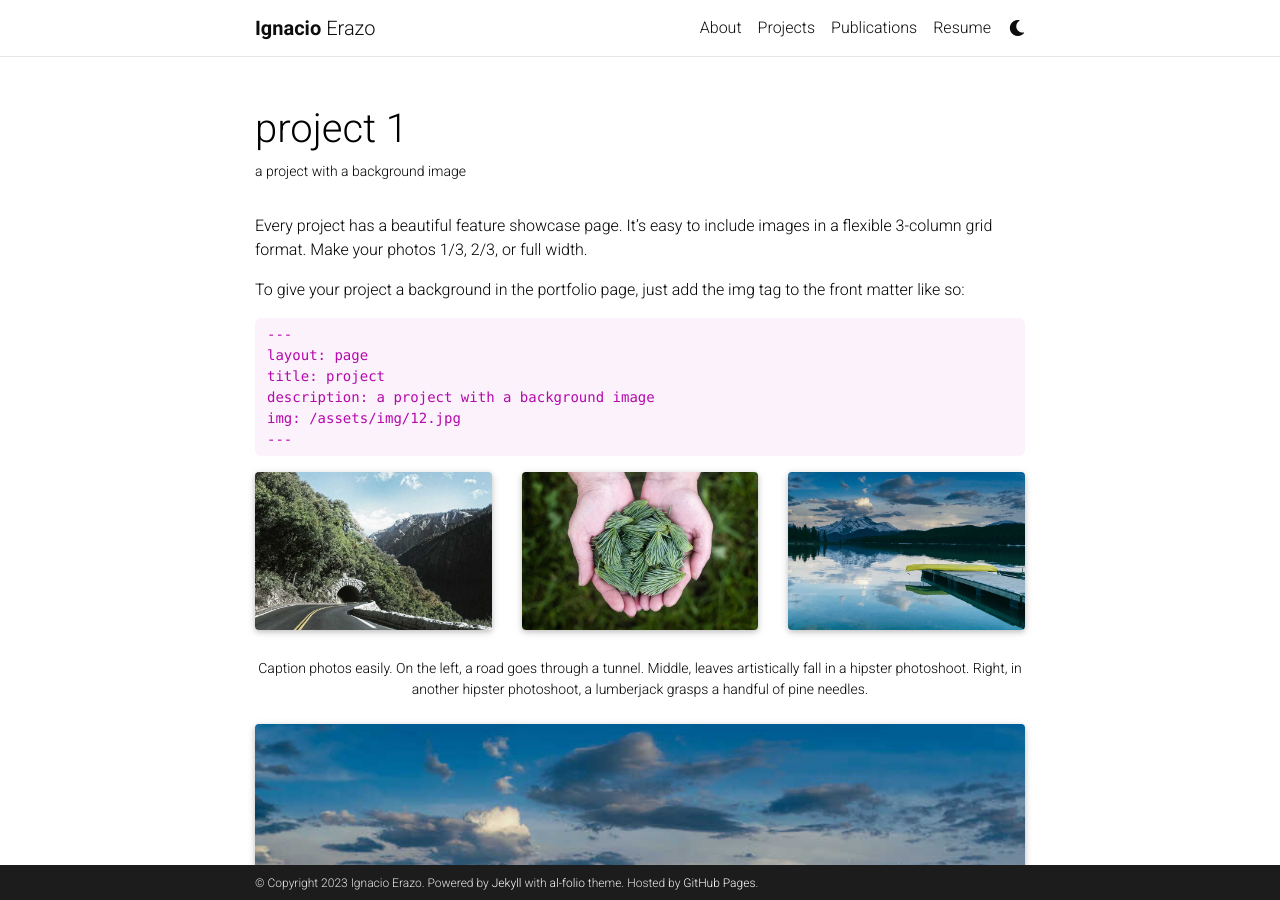
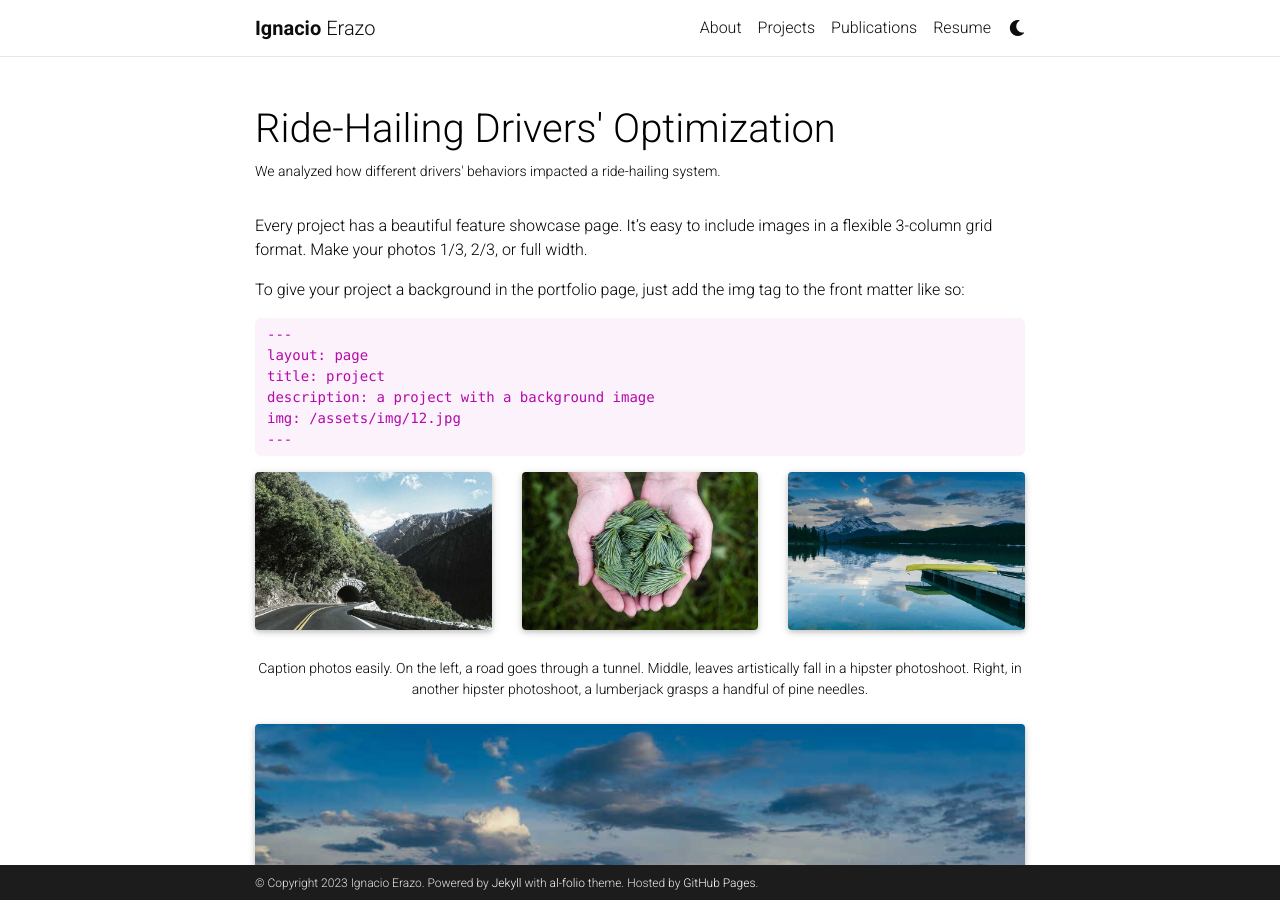
Before and after one commit to ierazo/ierazo.github.io, a Jekyll site: the page built from _projects/1_project.md, in a window 1280 px wide and 900 px high. Built offline with Jekyll 4.4.1, drawn with Linux system fonts in a browser that asks for light colours; full-size pictures stand in for the smaller copies a plugin makes; comment, search, counter and statistics services are not loaded; a style sheet for code colours, icons or effects is not loaded.

Commit message:
added photos and first sketch of project presentation

```diff
--- a/_projects/1_project.md
+++ b/_projects/1_project.md
@@ -1,8 +1,8 @@
 ---
 layout: page
-title: project 1
-description: a project with a background image
-img: assets/img/12.jpg
+title: Ride-Hailing Drivers' Optimization
+description: We analyzed how different drivers' behaviors impacted a ride-hailing system.
+img: assets/img/wsc_rides_project/mapa2_opt.jpg
 importance: 1
 category: work
 ---
```
Also changed, not shown: _pages/projects.md (+1 -1 lines), 4 other files.
